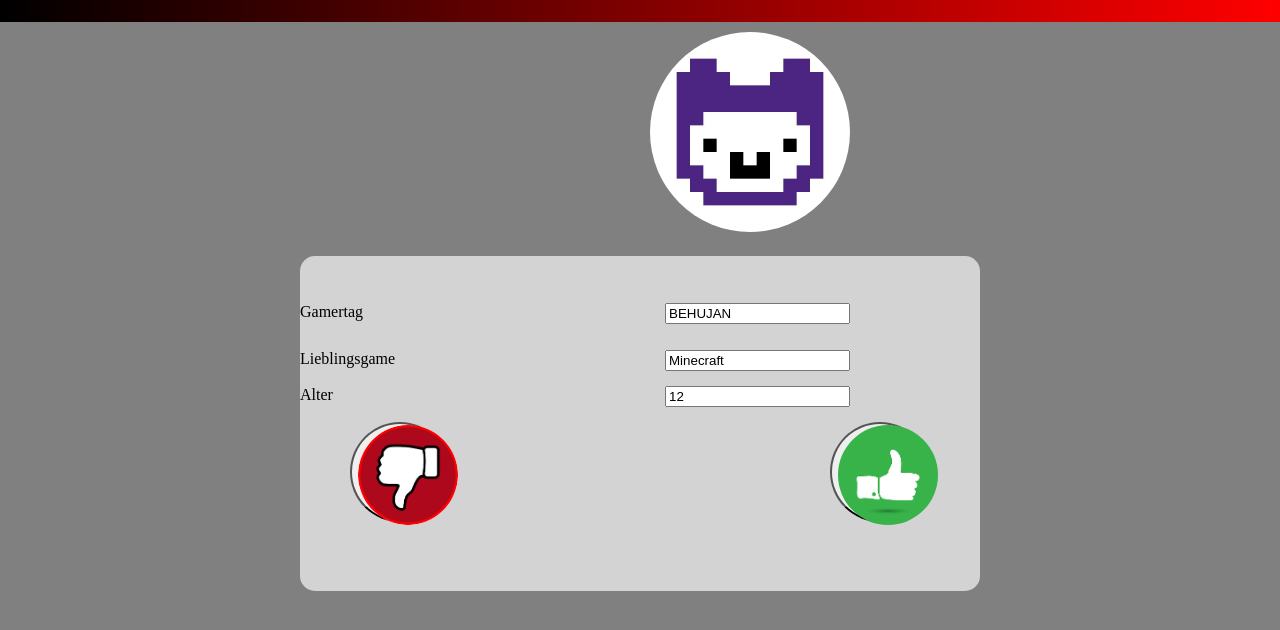
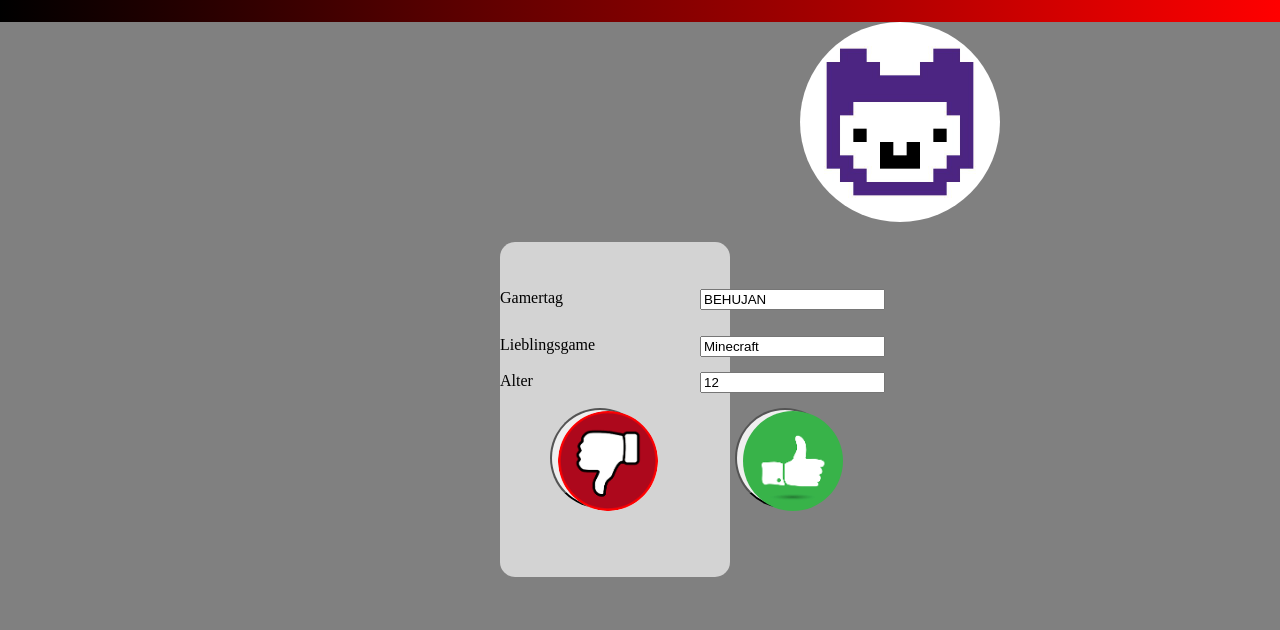
Before and after one commit to Nino678190/Finder, a website: page index.html in a window 1280 px wide. Shown: the part 76-706 px from the top of the page. Drawn offline with Linux system fonts and the light colour scheme; a web font is replaced by a local one.

Commit message:
Profilanzeige große geändert

```diff
--- a/style.css
+++ b/style.css
@@ -47,8 +47,8 @@ header {
     color: black;
     border-radius: 15px;
     margin-top: 20px;
-    margin-left: 300px;
-    margin-right: 300px;
+    margin-left: 500px;
+    margin-right: 550px;
     display: grid;
     grid-template-columns: repeat(2, 1fr);
     grid-template-rows: repeat(2, 1fr);
@@ -144,6 +144,7 @@ div.no{
 }
 .Profilbild{
     border-radius: 100px;
-    margin-left: 650px;
-    margin-top: 10px;
+    display: flex;
+    justify-content: center;
+    margin-left: 800px;
 }
```
